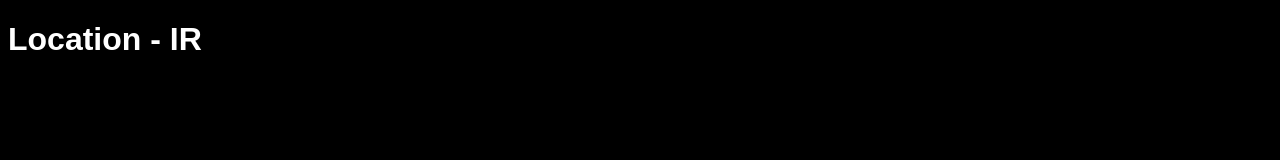
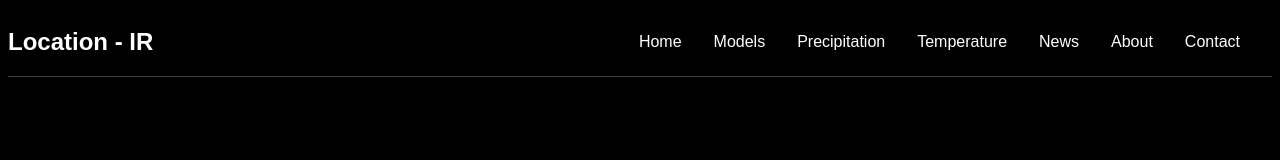
Before and after one commit to Mohsen37/weather_app, a plain HTML site: page index.html in a window 1280 px wide. Drawn offline with Linux system fonts and the light colour scheme.

Commit message:
Add a Header section and Navigation links

```diff
--- a/index.html
+++ b/index.html
@@ -5,9 +5,21 @@
     <meta http-equiv="X-UA-Compatible" content="IE=edge" />
     <meta name="viewport" content="width=device-width, initial-scale=1.0" />
     <link rel="stylesheet" href="style.css" />
+    <script src="script.js" defer></script>
     <title>Weather App</title>
   </head>
   <body>
-    <h1>Location - IR</h1>
+    <nav class="navbar">
+      <h1>Location - IR</h1>
+      <ul class="links">
+        <li><a href="#">Home</a></li>
+        <li><a href="#">Models</a></li>
+        <li><a href="#">Precipitation</a></li>
+        <li><a href="#">Temperature</a></li>
+        <li><a href="#">News</a></li>
+        <li><a href="#">About</a></li>
+        <li><a href="#">Contact</a></li>
+      </ul>
+    </nav>
   </body>
 </html>
--- /dev/null
+++ b/script.js
@@ -0,0 +1 @@
+console.log("Hay Dev lovers👋");
--- a/style.css
+++ b/style.css
@@ -3,3 +3,24 @@ body{
   color: white;
   font-family: Karla, sans-serif;
 }
+
+.navbar{
+  display: flex;
+  align-items: center;
+  border-bottom: 1px solid rgb(122, 122, 122, 0.5);
+}
+.navbar .links{
+  display: flex;
+  margin-left: auto;
+  margin-right: 2rem;
+}
+
+.links li{
+  margin-left: 2rem;
+  list-style-type: none;
+}
+
+.links a{
+  text-decoration: none;
+  color: white;
+}
```
